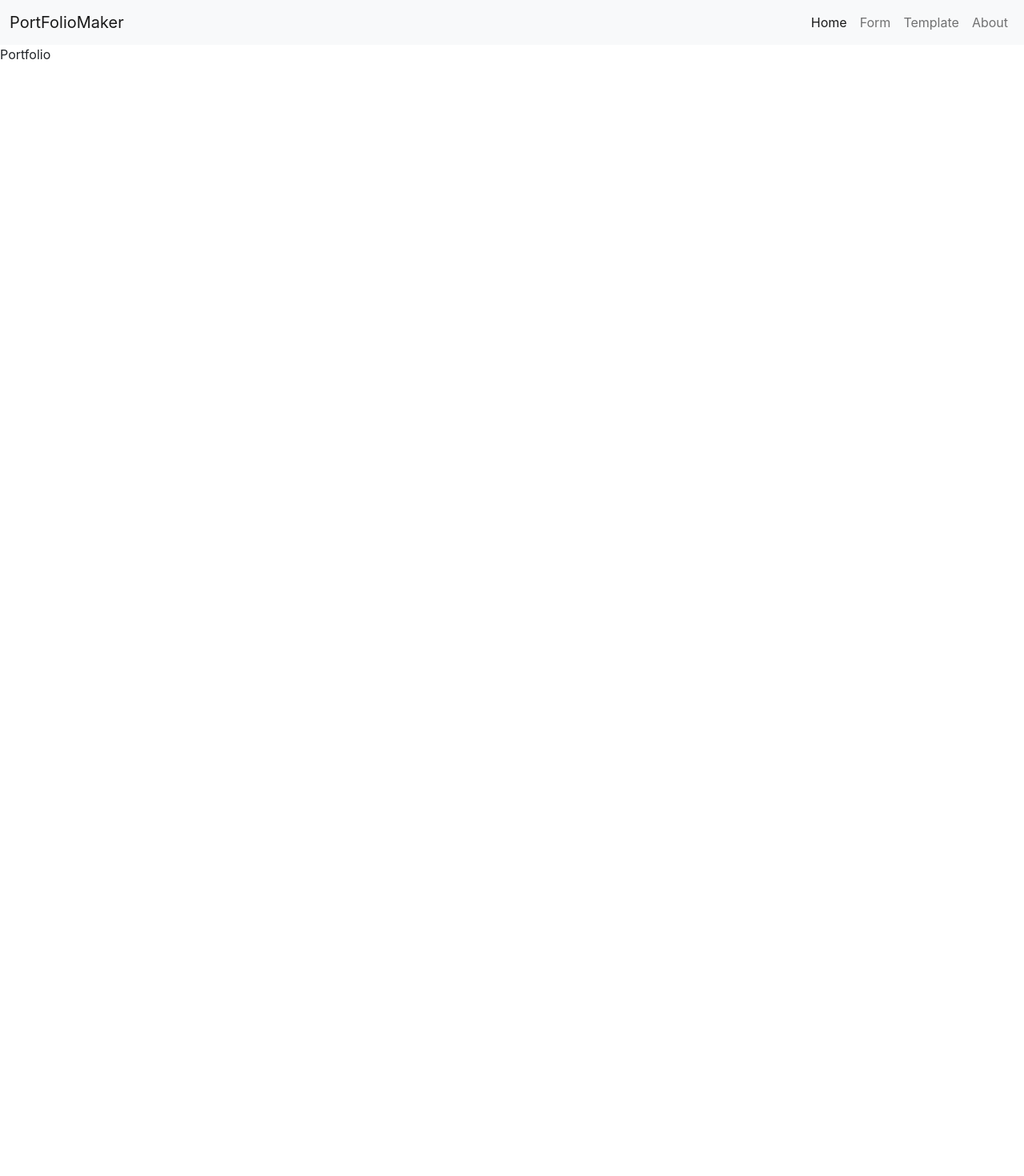
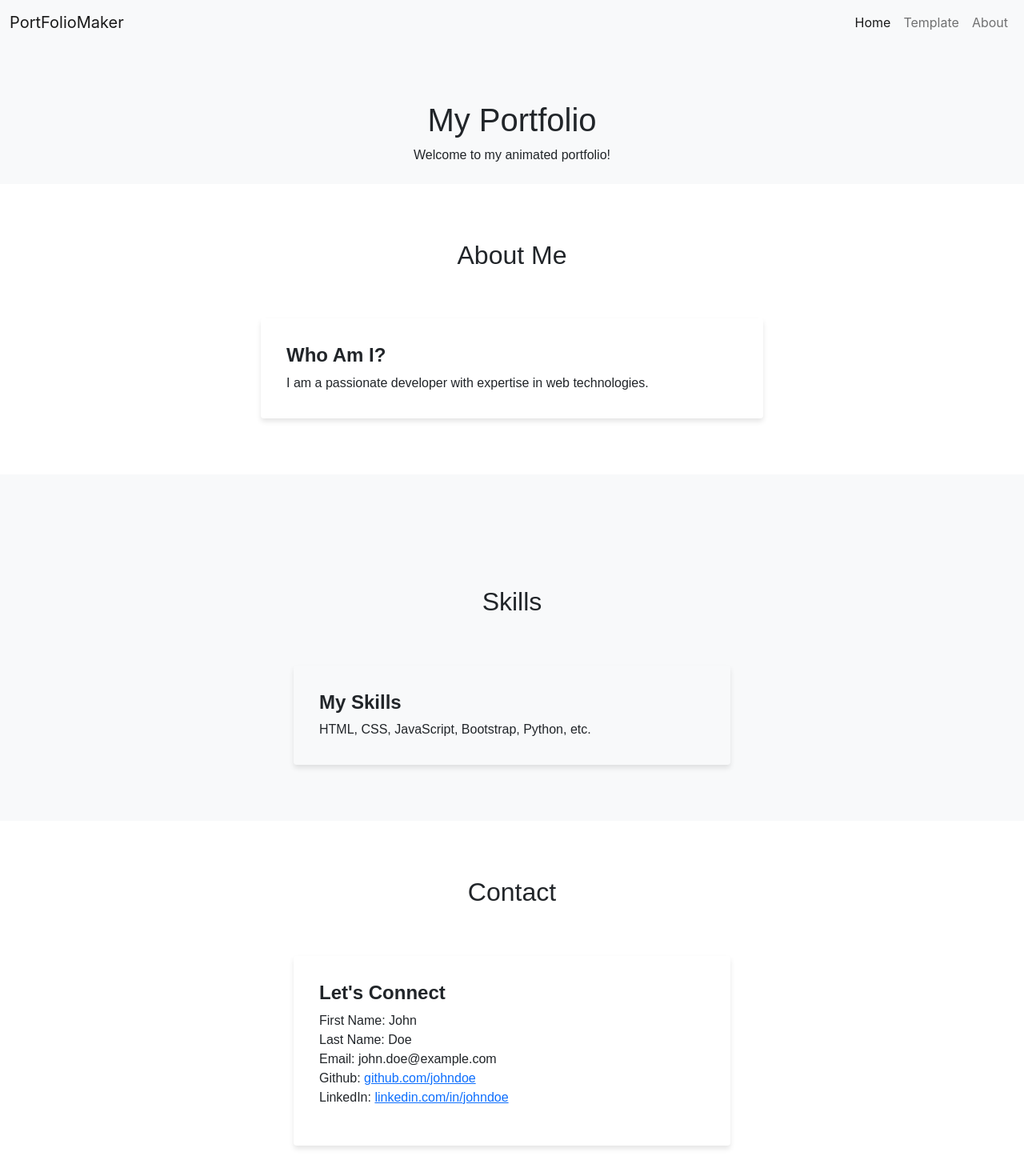
Before and after one commit to shivamgupta002/PortfolioMaker, a React (Create React App) app in the folder client/: page /portfolio in a window 1280 px wide. Shown: the top 1470 px of the page at 80% size. Before the commit the page ends 800 px from the top, so only its background shows below. Built offline with nearby package versions, Linux system fonts and the light colour scheme.

Commit message:
frontend change

```diff
--- a/client/src/App.js
+++ b/client/src/App.js
@@ -3,6 +3,7 @@ import { BrowserRouter, Routes, Route } from "react-router-dom";
 import Header from "./components/Header/Header";
 import Form from "./components/Form/Form";
 import Portfolio from "./components/Portfolio/Portfolio";
+import Registered from "./components/Portfolio/Registered/Registered";
 
 function App() {
   return (
@@ -12,6 +13,7 @@ function App() {
         <Routes>
           <Route path="/" element={<Form />} />
           <Route path="/portfolio" element={<Portfolio />} />
+          <Route path="/registered" element={<Registered />} />
         </Routes>
       </BrowserRouter>
     </>
--- a/client/src/components/Form/Form.js
+++ b/client/src/components/Form/Form.js
@@ -1,6 +1,6 @@
 import React, { useState } from "react";
 import axios from "axios";
-import { useNavigate } from "react-router-dom";
+import { Link, useNavigate } from "react-router-dom";
 const Form = () => {
   const history = useNavigate();
   const [firstName, setFirstName] = useState("");
@@ -83,6 +83,18 @@ const Form = () => {
   return (
     <>
       <div className="container-fluid">
+        <div className="d-flex justify-content-end">
+          <p className="h5" style={{ margin: "10px 0" }}>
+            Already registered?
+          </p>
+          <Link
+            to="/registered"
+            style={{ textDecoration: "none", margin: "10px 2px" }}
+            className="h5"
+          >
+            Click here{" "}
+          </Link>
+        </div>
         <div className="row justify-content-center align-items-center">
           <form className="row g-3 mt-3 col-sm-8" onSubmit={handleSubmit}>
             {/* First Name */}
--- a/client/src/components/Header/Header.js
+++ b/client/src/components/Header/Header.js
@@ -16,12 +16,7 @@ const Header = () => {
                 </a>
               </li>
               <li className="nav-item">
-                <a className="nav-link" href="/">
-                  Form
-                </a>
-              </li>
-              <li className="nav-item">
-                <a className="nav-link" href="/">
+                <a className="nav-link" href="/portfolio">
                   Template
                 </a>
               </li>
--- a/client/src/components/Portfolio/Portfolio.jsx
+++ b/client/src/components/Portfolio/Portfolio.jsx
@@ -1,9 +1,14 @@
-import React from 'react'
+import React from "react";
+import Template1 from "./Template1/Template1";
+import Template2 from "./Template2/Template2";
 
 const Portfolio = () => {
   return (
-    <div>Portfolio</div>
-  )
-}
+    <>
+      <Template1/>
+      {/* <Template2/> */}
+    </>
+  );
+};
 
-export default Portfolio
+export default Portfolio;
--- /dev/null
+++ b/client/src/components/Portfolio/Template1/Template1.jsx
@@ -0,0 +1,83 @@
+import React from "react";
+import "./template1.css";
+const Template1 = () => {
+  return (
+    <>
+      <div className="body">
+        {/* <!-- About Me Section --> */}
+        <div className="section">
+          <div class="col-md-12 text-center mb-4">
+            <h1 class="mb-2">My Portfolio</h1>
+            <p>Welcome to my animated portfolio!</p>
+          </div>
+          <div class="row bg_white section">
+            <div className="container ">
+              <h2 className="section-title">About Me</h2>
+              <div className="row">
+                <div className="col-md-6 mx-auto">
+                  <div className="card">
+                    <div className="card-body">
+                      <h5 className="card-title">Who Am I?</h5>
+                      <p className="card-text">
+                        I am a passionate developer with expertise in web
+                        technologies.
+                      </p>
+                    </div>
+                  </div>
+                </div>
+              </div>
+            </div>
+          </div>
+        </div>
+
+        {/* <!-- Skills Section --> */}
+        <div className="section bg-light">
+          <div className="container">
+            <h2 className="section-title">Skills</h2>
+            <div className="row">
+              <div className="col-md-6 mx-auto">
+                <div className="card">
+                  <div className="card-body">
+                    <h5 className="card-title">My Skills</h5>
+                    <p className="card-text">
+                      HTML, CSS, JavaScript, Bootstrap, Python, etc.
+                    </p>
+                  </div>
+                </div>
+              </div>
+            </div>
+          </div>
+        </div>
+
+        {/* <!-- Contact Section --> */}
+        <div className="bg_white section">
+          <div className="container">
+            <h2 className="section-title">Contact</h2>
+            <div className="row">
+              <div className="col-md-6 mx-auto">
+                <div className="card">
+                  <div className="card-body">
+                    <h5 className="card-title">Let's Connect</h5>
+                    <ul className="list-unstyled">
+                      <li>First Name: John</li>
+                      <li>Last Name: Doe</li>
+                      <li>Email: john.doe@example.com</li>
+                      <li>
+                        Github: <a href="#">github.com/johndoe</a>
+                      </li>
+                      <li>
+                        LinkedIn: <a href="#">linkedin.com/in/johndoe</a>
+                      </li>
+                    </ul>
+                  </div>
+                </div>
+              </div>
+            </div>
+          </div>
+        </div>
+      </div>
+    </>
+  );
+};
+
+export default Template1;
--- /dev/null
+++ b/client/src/components/Portfolio/Template1/template1.css
@@ -0,0 +1,46 @@
+.body {
+    font-family: Arial, sans-serif;
+    background-color: #f8f9fa;
+}
+
+.bg_white{
+    background-color: #fff;
+}
+
+.section {
+    padding: 70px 0;
+}
+
+.section-title {
+    text-align: center;
+    margin-bottom: 60px;
+}
+
+.card {
+    border: none;
+    background: transparent;
+    transition: all 0.3s ease;
+    box-shadow: 0 4px 6px rgba(0, 0, 0, 0.1);
+}
+
+.card:hover {
+    transform: translateY(-5px);
+}
+
+.card-body {
+    padding: 2rem;
+}
+
+.card-title {
+    font-size: 1.5rem;
+    font-weight: bold;
+}
+
+.card-text {
+    font-size: 1rem;
+}
+
+.svg-icon {
+    width: 50px;
+    height: 50px;
+}
--- /dev/null
+++ b/client/src/components/Portfolio/Template2/Template2.jsx
@@ -0,0 +1,69 @@
+import React from "react";
+
+const Template2 = () => {
+  return (
+    <>
+      <div className="body">
+        <div class="container">
+          <div class="row">
+            <div class="col-md-12 text-center mb-4">
+              <h1 class="mb-2">My Portfolio</h1>
+              <p>Welcome to my animated portfolio!</p>
+            </div>
+          </div>
+
+          {/* <!-- About Me Section --> */}
+          <div class="row">
+            <div class="col-md-6">
+              <div class="card">
+                <div class="card-body">
+                  <h2 class="card-title">About Me</h2>
+                  <p class="card-text">
+                    I am a passionate developer with expertise in web
+                    technologies.
+                  </p>
+                </div>
+              </div>
+            </div>
+
+            {/* <!-- Skills Section --> */}
+            <div class="col-md-6">
+              <div class="card">
+                <div class="card-body">
+                  <h2 class="card-title">Skills</h2>
+                  <p class="card-text">
+                    HTML, CSS, JavaScript, Bootstrap, Python, etc.
+                  </p>
+                </div>
+              </div>
+            </div>
+          </div>
+
+          {/* <!-- Contact Section --> */}
+          <div class="row mt-4">
+            <div class="col-md-12">
+              <div class="card">
+                <div class="card-body text-center">
+                  <h2 class="card-title">Contact</h2>
+                  <ul class="list-unstyled">
+                    <li>First Name: John</li>
+                    <li>Last Name: Doe</li>
+                    <li>Email: john.doe@example.com</li>
+                    <li>
+                      Github: <a href="#">github.com/johndoe</a>
+                    </li>
+                    <li>
+                      LinkedIn: <a href="#">linkedin.com/in/johndoe</a>
+                    </li>
+                  </ul>
+                </div>
+              </div>
+            </div>
+          </div>
+        </div>
+      </div>
+    </>
+  );
+};
+
+export default Template2;
--- /dev/null
+++ b/client/src/components/Portfolio/Template2/template2.css
@@ -0,0 +1,42 @@
+.body {
+    font-family: Arial, sans-serif;
+    background-color: #f8f9fa;
+    color: #333;
+}
+
+.container {
+    max-width: 800px;
+    margin: 0 auto;
+    padding: 50px 20px;
+}
+
+.card {
+    border: none;
+    background: #fff;
+    box-shadow: 0 4px 6px rgba(0, 0, 0, 0.1);
+    transition: transform 0.3s;
+}
+
+.card:hover {
+    transform: translateY(-5px);
+}
+
+.card-body {
+    padding: 2rem;
+}
+
+.card-title {
+    font-size: 1.5rem;
+    font-weight: bold;
+    margin-bottom: 20px;
+}
+
+.card-text {
+    font-size: 1rem;
+    line-height: 1.6;
+}
+
+.icon {
+    width: 50px;
+    height: 50px;
+}
```
